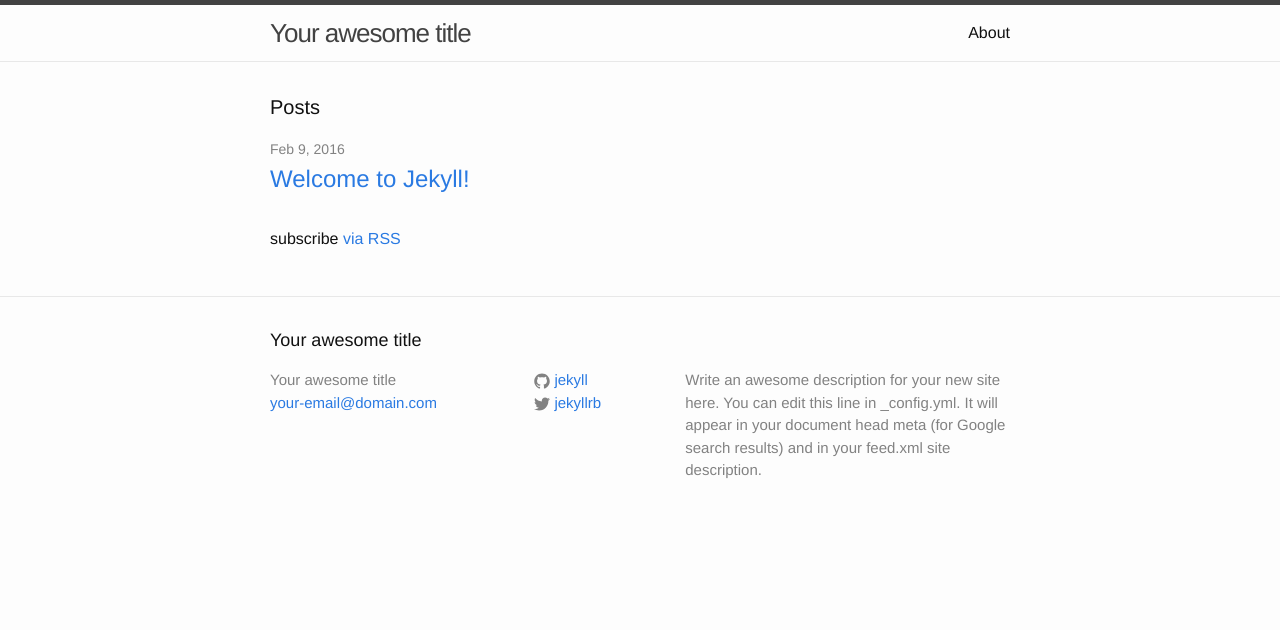
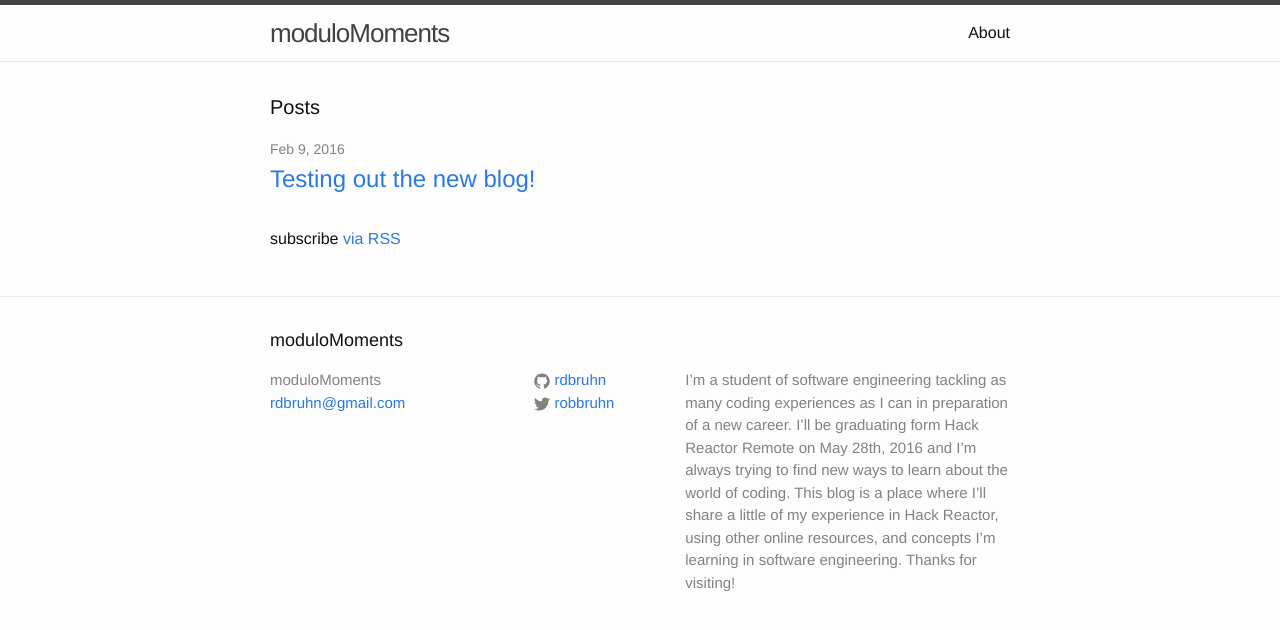
Before and after one commit to rdbruhn/blog, a Jekyll site: the page built from index.html, in a window 1280 px wide. Shown: the top 630 px of the page. Built offline with Jekyll 4.4.1, drawn with Linux system fonts in a browser that asks for light colours.

Commit message:
Add personal config settings
Add personal config settings
Add GemFile
Add test post

```diff
--- /dev/null
+++ b/GemFile
@@ -0,0 +1,2 @@
+source 'https://rubygems.org'
+gem 'github-pages'
--- a/_config.yml
+++ b/_config.yml
@@ -6,16 +6,14 @@
 # 'jekyll serve'. If you change this file, please restart the server process.
 
 # Site settings
-title: Your awesome title
-email: your-email@domain.com
+title: moduloMoments
+email: rdbruhn@gmail.com
 description: > # this means to ignore newlines until "baseurl:"
-  Write an awesome description for your new site here. You can edit this
-  line in _config.yml. It will appear in your document head meta (for
-  Google search results) and in your feed.xml site description.
-baseurl: "" # the subpath of your site, e.g. /blog
-url: "http://yourdomain.com" # the base hostname & protocol for your site
-twitter_username: jekyllrb
-github_username:  jekyll
+  I’m a student of software engineering tackling as many coding experiences as I can in preparation of a new career. I’ll be graduating form Hack Reactor Remote on May 28th, 2016 and I’m always trying to find new ways to learn about the world of coding. This blog is a place where I’ll share a little of my experience in Hack Reactor, using other online resources, and concepts I’m learning in software engineering. Thanks for visiting!
+baseurl: "/blog" # the subpath of your site, e.g. /blog
+url: "rdbruhn.github.io" # the base hostname & protocol for your site
+twitter_username: robbruhn
+github_username:  rdbruhn
 
 # Build settings
 markdown: kramdown
```
Also changed, not shown: _posts/2016-02-09-starting out.markdown (added, +8 -0 lines), _posts/2016-02-09-welcome-to-jekyll.markdown (deleted, +0 -25 lines), Gemfile.lock (added).
